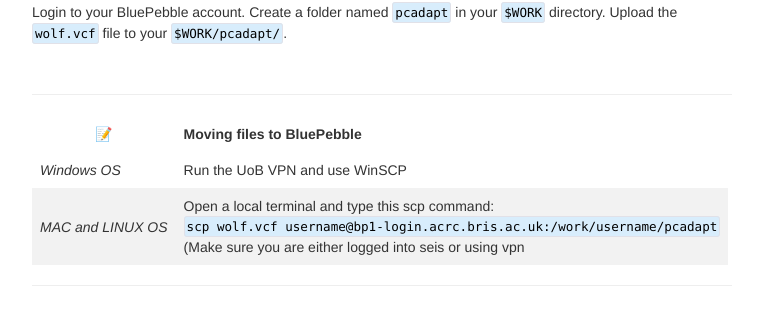
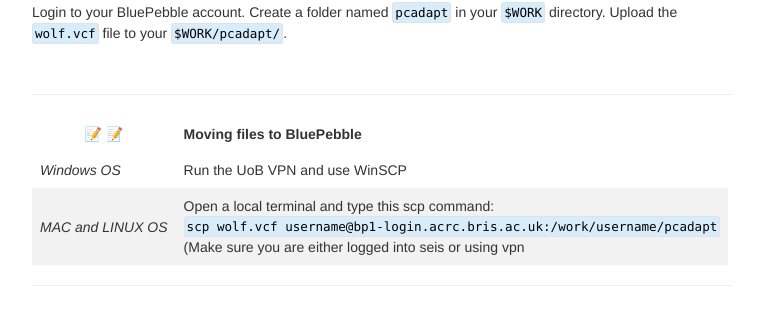
Before and after one commit to ritarasteiro/FieldCourse, a Jekyll site: the page built from pages/PCAdapt_practical.md, in a window 1280 px wide and 900 px high, scrolled down 550 px. Shown: the part 134-450 px from the top of the window, without its empty margins (258-1021 px from the left). Built offline with Jekyll 4.4.1, drawn with Linux system fonts in a browser that asks for light colours.

````diff
--- a/pages/PCAdapt_practical.md
+++ b/pages/PCAdapt_practical.md
@@ -32,7 +32,7 @@ Login to your BluePebble account. Create a folder named ``pcadapt`` in your ``$W
 
 -----
 
-|📝      | Moving files to BluePebble
+|📝 📝     | Moving files to BluePebble
 |---------------|:---------------------------|
 | *Windows OS*  |Run the UoB VPN and use WinSCP|
 | *MAC and LINUX OS* | Open a local terminal and type this scp command: <br/> ```scp wolf.vcf username@bp1-login.acrc.bris.ac.uk:/work/username/pcadapt``` <br/> (Make sure you are either logged into seis or using vpn |
````
